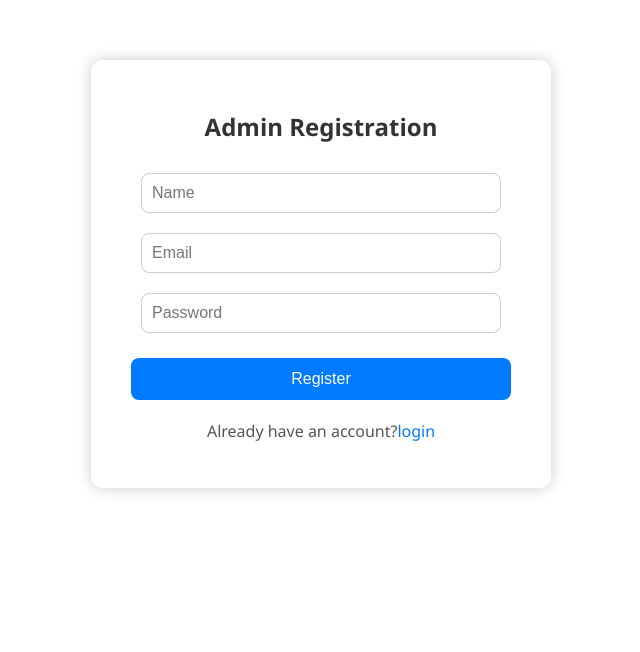
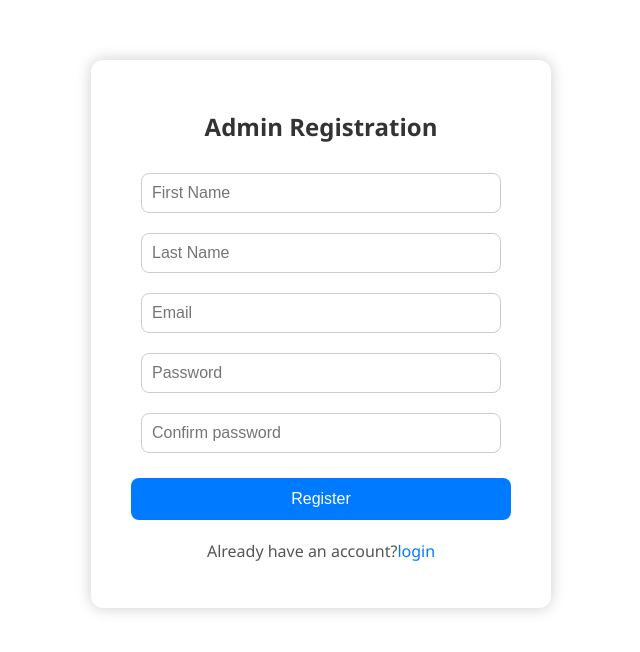
Before and after one commit to ROSHANSURADKAR/User-Rating-app, an Angular app: page /admin-register in a window 1280 px wide. Shown: the top 652 px of the page, without its empty margins (319-959 px from the left). Built offline with nearby package versions, Linux system fonts and the light colour scheme.

Commit message:
admin.registration

```diff
--- a/src/app/admin-register/admin-register.component.html
+++ b/src/app/admin-register/admin-register.component.html
@@ -2,11 +2,15 @@
   <h2>Admin Registration</h2>
 
   <div *ngIf="!showOtpBox">
-    <input [(ngModel)]="name" placeholder="Name" type="text" required />
+    <input [(ngModel)]="Firstname" placeholder="First Name" type="text" required />
+    <br />
+    <input [(ngModel)]="LastName" placeholder="Last Name" type="text" required />
     <br />
     <input [(ngModel)]="email" placeholder="Email" type="email" required />
     <br />
     <input [(ngModel)]="password" placeholder="Password" type="password" required />
+    <br />
+    <input [(ngModel)]="Confirmpassword" placeholder="Confirm password" type="Confirm password" required />
     <br />
     <button (click)="registerAdmin()">Register</button>
   </div>
--- a/src/app/admin-register/admin-register.component.ts
+++ b/src/app/admin-register/admin-register.component.ts
@@ -15,6 +15,9 @@ export class AdminRegisterComponent {
   otp = '';
   showOtpBox = false;
   message = '';
+LastName: any;
+Confirmpassword: any;
+Firstname: any;
 
   constructor(private apiService: ApiService, private router: Router) {}
 
```
